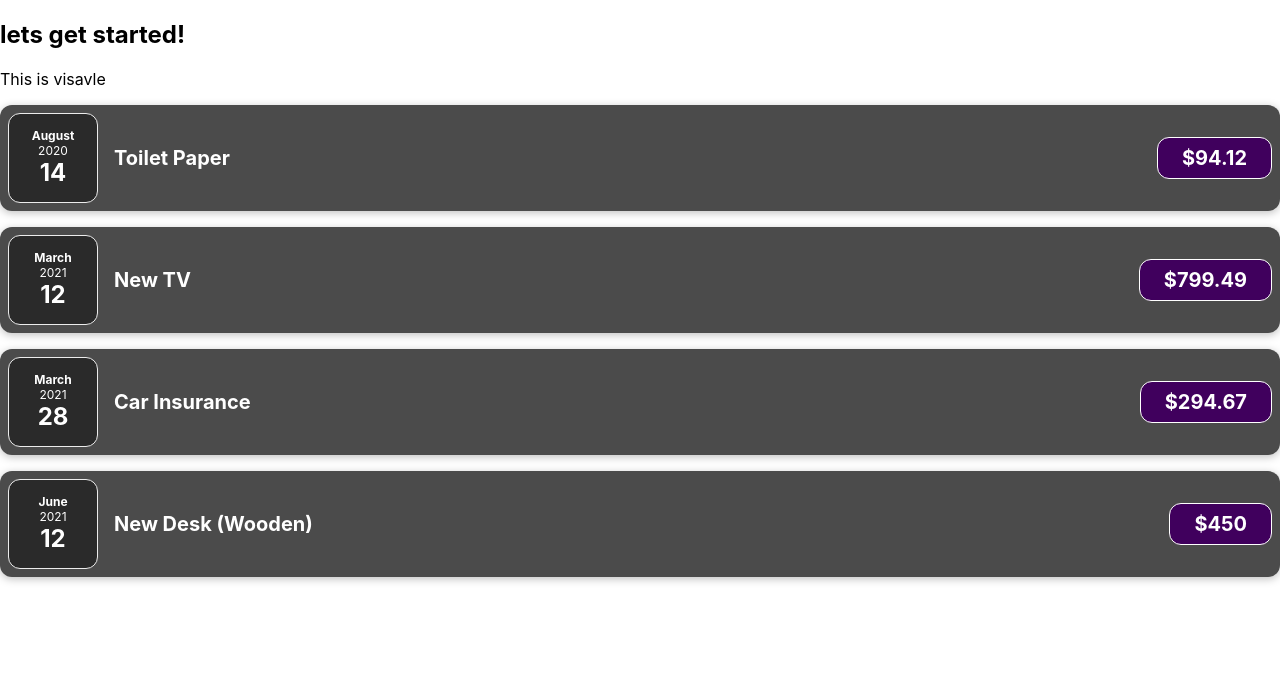
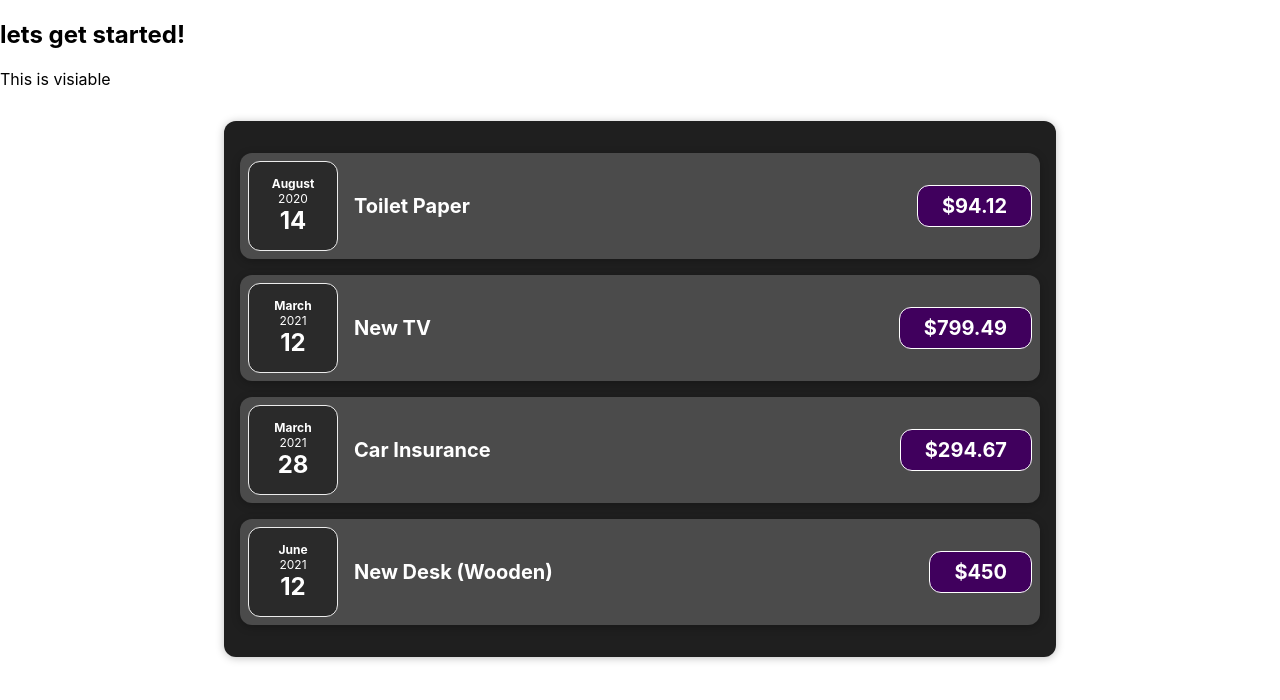
Before and after one commit to Rajasagar/react-basic, a React (Create React App) app: page / in a window 1280 px wide. Shown: the top 700 px of the page. Built offline with nearby package versions, Linux system fonts and the light colour scheme.

Commit message:
Create a new Expense.js componets and use in app.js as attribute and also add css to it

```diff
--- a/src/App.js
+++ b/src/App.js
@@ -1,4 +1,5 @@
 import './App.css';
+import Expense from './components/Expense';
 import ExpenseItem from "./components/ExpenseItem"
 
 function App() {
@@ -28,11 +29,32 @@ function App() {
   return (
     <div>
       <h2>lets get started!</h2>
-      <p>This is visavle</p>
-      <ExpenseItem title={expenses[0].title} amount={expenses[0].amount} date={expenses[0].date}></ExpenseItem>
-      <ExpenseItem title={expenses[1].title} amount={expenses[1].amount} date={expenses[1].date}></ExpenseItem>
-      <ExpenseItem title={expenses[2].title} amount={expenses[2].amount} date={expenses[2].date}></ExpenseItem>
-      <ExpenseItem title={expenses[3].title} amount={expenses[3].amount} date={expenses[3].date}></ExpenseItem>
+      <p>This is visiable</p>
+      <Expense items={expenses} />
+
+     {/* above code is shorter version of expenseitem what we created. below
+     basically we created new components and store all the details in Expense.js componets and add css to it and bring items attribute with expenses what we define as an array.  */}
+
+      {/* <ExpenseItem
+        title={expenses[0].title}
+        amount={expenses[0].amount}
+        date={expenses[0].date}
+      />
+      <ExpenseItem
+        title={expenses[1].title}
+        amount={expenses[1].amount}
+        date={expenses[1].date}
+      />
+      <ExpenseItem
+        title={expenses[2].title}
+        amount={expenses[2].amount}
+        date={expenses[2].date}
+      />
+      <ExpenseItem
+        title={expenses[3].title}
+        amount={expenses[3].amount}
+        date={expenses[3].date}
+      /> */}
     </div>
   );
 }
--- /dev/null
+++ b/src/components/Expense.css
@@ -0,0 +1,9 @@
+.expenses {
+  padding: 1rem;
+  background-color: rgb(31, 31, 31);
+  margin: 2rem auto;
+  width: 50rem;
+  max-width: 95%;
+  border-radius: 12px;
+  box-shadow: 0 1px 8px rgba(0, 0, 0, 0.25);
+}
--- /dev/null
+++ b/src/components/Expense.js
@@ -0,0 +1,32 @@
+import './Expense.css'
+import ExpenseItem from './ExpenseItem';
+
+const Expense = (props)=> {
+
+    return (
+      <div className="expenses">
+        <ExpenseItem
+          title={props.items[0].title}
+          amount={props.items[0].amount}
+          date={props.items[0].date}
+        />
+        <ExpenseItem
+          title={props.items[1].title}
+          amount={props.items[1].amount}
+          date={props.items[1].date}
+        />
+        <ExpenseItem
+          title={props.items[2].title}
+          amount={props.items[2].amount}
+          date={props.items[2].date}
+        />
+        <ExpenseItem
+          title={props.items[3].title}
+          amount={props.items[3].amount}
+          date={props.items[3].date}
+        />
+      </div>
+    );
+};
+
+export default Expense;
--- a/src/components/ExpenseItem.js
+++ b/src/components/ExpenseItem.js
@@ -8,7 +8,6 @@ function ExpenseItem(props) {
             // const month = props.date.toLocaleString('en-US', {month: 'long'});
             // const day = props.date.toLocaleString("en-US", { day: "2-digit" });
             // const year = props.date.getFullYear();
-
 
     return (
       <div className="expense-item">
```
